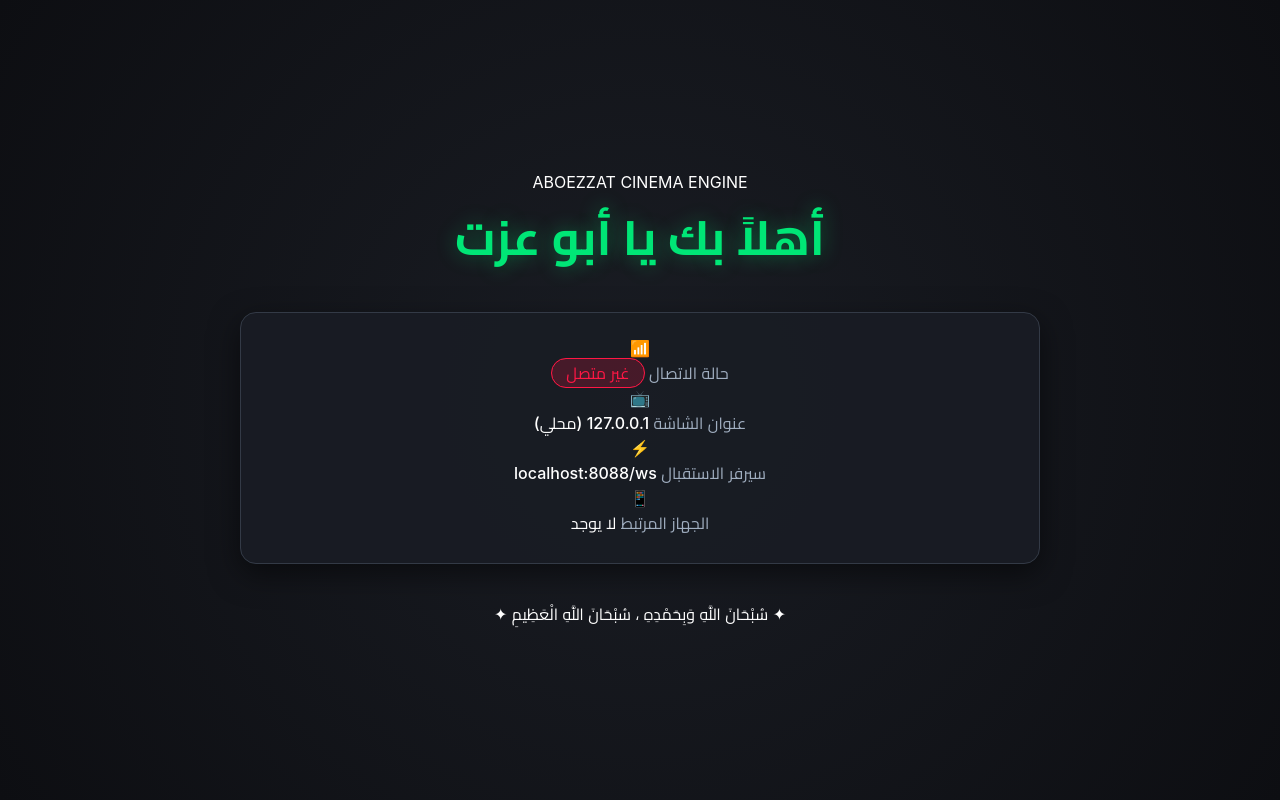
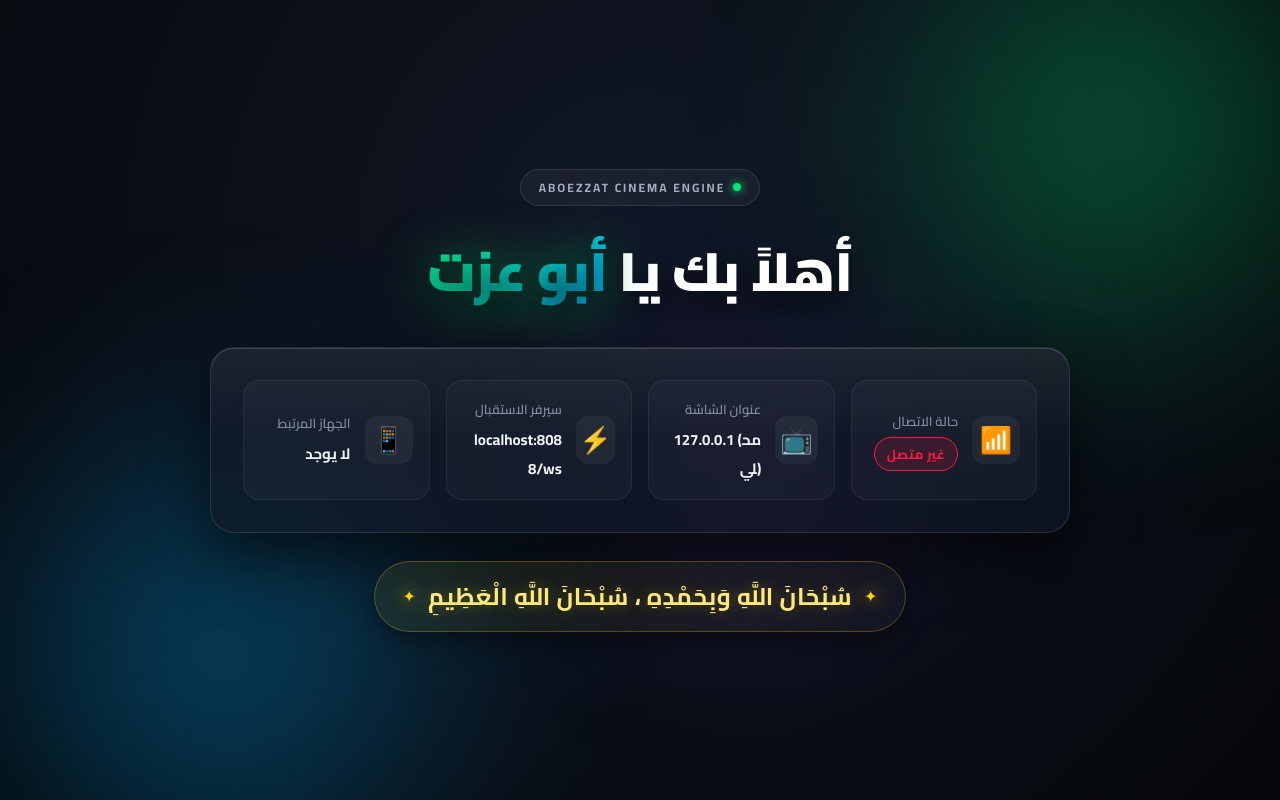
Before and after one commit to mohamedezzat19/AboEzzat-TV, a plain HTML site: page index.html in a window 1280 px wide. Drawn offline with nearby package versions, Linux system fonts and the light colour scheme.

Commit message:
Update style.css

```diff
--- a/style.css
+++ b/style.css
@@ -8,13 +8,13 @@
 body, html {
   width: 100%;
   height: 100%;
-  background-color: #0d0e12;
+  background-color: #07090e;
   overflow: hidden;
-  font-family: -apple-system, BlinkMacSystemFont, "Segoe UI", Roboto, "Cairo", Arial, sans-serif;
+  font-family: 'Cairo', -apple-system, BlinkMacSystemFont, sans-serif;
   color: #ffffff;
 }
 
-/* واجهة الترحيب والمعلومات */
+/* الشاشة الرئيسية ثلاثية الأبعاد */
 #welcome-screen {
   position: absolute;
   top: 0;
@@ -25,79 +25,257 @@ body, html {
   justify-content: center;
   align-items: center;
   z-index: 10;
-  background: radial-gradient(circle at center, #1a1d24 0%, #0d0e12 100%);
-  transition: opacity 0.5s ease;
+  perspective: 1200px;
+  background: radial-gradient(circle at 50% 30%, #111726 0%, #05070a 100%);
+  overflow: hidden;
+  transition: opacity 0.6s cubic-bezier(0.16, 1, 0.3, 1), transform 0.6s ease;
+}
+
+/* كرات الإضاءة النيونية المتحركة في الخلفية */
+.ambient-glow {
+  position: absolute;
+  border-radius: 50%;
+  filter: blur(100px);
+  pointer-events: none;
+  opacity: 0.45;
+  animation: floatOrb 14s infinite alternate ease-in-out;
+}
+
+.glow-1 {
+  width: 500px;
+  height: 500px;
+  background: radial-gradient(circle, #00e676 0%, rgba(0,230,118,0) 70%);
+  top: -100px;
+  right: -50px;
+}
+
+.glow-2 {
+  width: 550px;
+  height: 550px;
+  background: radial-gradient(circle, #00b0ff 0%, rgba(0,176,255,0) 70%);
+  bottom: -150px;
+  left: -80px;
+  animation-duration: 18s;
+}
+
+.glow-3 {
+  width: 350px;
+  height: 350px;
+  background: radial-gradient(circle, #7c4dff 0%, rgba(124,77,255,0) 70%);
+  top: 40%;
+  left: 45%;
+  opacity: 0.25;
+  animation-duration: 22s;
+}
+
+@keyframes floatOrb {
+  0% { transform: translate(0, 0) scale(1); }
+  50% { transform: translate(40px, -30px) scale(1.15); }
+  100% { transform: translate(-30px, 40px) scale(0.95); }
 }
 
 .welcome-box {
+  position: relative;
+  z-index: 2;
   text-align: center;
-  max-width: 800px;
+  max-width: 860px;
   width: 90%;
+  margin: auto;
+  transform-style: preserve-3d;
 }
 
-.main-title {
-  font-size: 48px;
-  margin-bottom: 30px;
-  color: #00e676;
-  text-shadow: 0 0 20px rgba(0, 230, 118, 0.4);
+/* وسم العلامة التجارية العلوي */
+.brand-badge {
+  display: inline-flex;
+  align-items: center;
+  gap: 8px;
+  background: rgba(255, 255, 255, 0.05);
+  border: 1px solid rgba(255, 255, 255, 0.1);
+  backdrop-filter: blur(15px);
+  padding: 6px 18px;
+  border-radius: 30px;
+  margin-bottom: 15px;
 }
 
-.info-card {
-  background: rgba(25, 28, 36, 0.9);
-  border: 1px solid #333a46;
-  border-radius: 16px;
-  padding: 25px 35px;
-  margin-bottom: 35px;
-  box-shadow: 0 10px 30px rgba(0, 0, 0, 0.5);
+.badge-dot {
+  width: 8px;
+  height: 8px;
+  border-radius: 50%;
+  background-color: #00e676;
+  box-shadow: 0 0 10px #00e676;
 }
 
-.info-row {
-  display: flex;
-  justify-content: space-between;
-  align-items: center;
-  padding: 12px 0;
-  border-bottom: 1px solid #252a33;
-  font-size: 20px;
+.badge-text {
+  font-size: 12px;
+  letter-spacing: 2px;
+  color: #a0aec0;
+  font-weight: 700;
 }
 
-.info-row:last-child {
-  border-bottom: none;
+/* العنوان الرئيسي */
+.main-title {
+  font-size: clamp(32px, 5.5vw, 54px);
+  font-weight: 900;
+  margin-bottom: 25px;
+  color: #ffffff;
+  letter-spacing: -0.5px;
+  text-shadow: 0 10px 30px rgba(0, 0, 0, 0.8);
+}
+
+.highlight-name {
+  background: linear-gradient(135deg, #00e676 0%, #00b0ff 100%);
+  -webkit-background-clip: text;
+  -webkit-text-fill-color: transparent;
+  filter: drop-shadow(0 0 25px rgba(0, 230, 118, 0.5));
+}
+
+/* كارت المعلومات الزجاجي الفاخر (3D Glassmorphism) */
+.info-card {
+  position: relative;
+  background: rgba(18, 24, 38, 0.65);
+  border: 1px solid rgba(255, 255, 255, 0.12);
+  backdrop-filter: blur(30px);
+  -webkit-backdrop-filter: blur(30px);
+  border-radius: 24px;
+  padding: clamp(20px, 3.5vw, 32px);
+  margin-bottom: 28px;
+  box-shadow: 0 25px 60px rgba(0, 0, 0, 0.6), inset 0 1px 0 rgba(255, 255, 255, 0.15);
+  overflow: hidden;
+}
+
+.card-glass-specular {
+  position: absolute;
+  top: 0;
+  left: 0;
+  right: 0;
+  height: 50%;
+  background: linear-gradient(180deg, rgba(255,255,255,0.06) 0%, rgba(255,255,255,0) 100%);
+  pointer-events: none;
+}
+
+.info-grid {
+  display: grid;
+  grid-template-columns: repeat(auto-fit, minmax(180px, 1fr));
+  gap: 16px;
+}
+
+.info-tile {
+  background: rgba(255, 255, 255, 0.03);
+  border: 1px solid rgba(255, 255, 255, 0.06);
+  border-radius: 16px;
+  padding: 16px;
+  display: flex;
+  align-items: center;
+  gap: 14px;
+  transition: transform 0.3s ease, border-color 0.3s ease;
+}
+
+.info-tile:hover {
+  transform: translateY(-2px);
+  border-color: rgba(0, 230, 118, 0.4);
+}
+
+.tile-icon {
+  font-size: 26px;
+  background: rgba(255, 255, 255, 0.05);
+  width: 48px;
+  height: 48px;
+  display: flex;
+  align-items: center;
+  justify-content: center;
+  border-radius: 12px;
+}
+
+.tile-content {
+  display: flex;
+  flex-direction: column;
+  text-align: right;
+  overflow: hidden;
 }
 
 .info-label {
-  color: #a0aec0;
+  font-size: 13px;
+  color: #7e8b9f;
+  margin-bottom: 4px;
+  font-weight: 600;
 }
 
 .info-value {
-  color: #ffffff;
-  font-weight: 500;
+  color: #f1f5f9;
+  font-size: 15px;
+  font-weight: 700;
   direction: ltr;
+  text-align: right;
+  word-break: break-all;
 }
 
+/* بادج الحالة النيوني الفاخر */
 .status-badge {
-  padding: 4px 14px;
+  display: inline-block;
+  padding: 4px 12px;
   border-radius: 20px;
-  font-size: 16px;
+  font-size: 13px;
+  font-weight: 700;
+  letter-spacing: 0.5px;
 }
 
-.connected { background-color: rgba(0, 230, 118, 0.2); color: #00e676; border: 1px solid #00e676; }
-.disconnected { background-color: rgba(255, 23, 68, 0.2); color: #ff1744; border: 1px solid #ff1744; }
-.connecting { background-color: rgba(255, 234, 0, 0.2); color: #ffea00; border: 1px solid #ffea00; }
-
-.dhikr {
-  font-size: 26px;
-  color: #e2e8f0;
-  letter-spacing: 1px;
-  padding: 12px 25px;
-  background: rgba(255, 255, 255, 0.05);
-  border-radius: 30px;
-  display: inline-block;
+.connected {
+  background: rgba(0, 230, 118, 0.15);
+  color: #00e676;
+  border: 1px solid #00e676;
+  box-shadow: 0 0 15px rgba(0, 230, 118, 0.3);
 }
 
-/* حاوية الميديا */
+.disconnected {
+  background: rgba(255, 23, 68, 0.15);
+  color: #ff1744;
+  border: 1px solid #ff1744;
+}
+
+.connecting {
+  background: rgba(255, 234, 0, 0.15);
+  color: #ffea00;
+  border: 1px solid #ffea00;
+  animation: pulseConnect 1.5s infinite;
+}
+
+@keyframes pulseConnect {
+  0% { opacity: 0.7; }
+  50% { opacity: 1; filter: drop-shadow(0 0 10px #ffea00); }
+  100% { opacity: 0.7; }
+}
+
+/* شريط الذكر الذهبي */
+.dhikr-container {
+  display: inline-flex;
+  align-items: center;
+  gap: 12px;
+  background: linear-gradient(135deg, rgba(255, 215, 0, 0.08) 0%, rgba(255, 255, 255, 0.03) 100%);
+  border: 1px solid rgba(255, 215, 0, 0.25);
+  backdrop-filter: blur(20px);
+  padding: 12px 28px;
+  border-radius: 40px;
+  box-shadow: 0 10px 25px rgba(0, 0, 0, 0.4);
+}
+
+.dhikr-text {
+  font-size: clamp(16px, 2.8vw, 24px);
+  font-weight: 700;
+  color: #ffea79;
+  letter-spacing: 0.5px;
+  text-shadow: 0 0 15px rgba(255, 215, 0, 0.3);
+}
+
+.dhikr-sparkle {
+  color: #ffd700;
+  font-size: 16px;
+  filter: drop-shadow(0 0 8px #ffd700);
+}
+
+/* حاوية مشغل الفيديو والصور */
 #media-container {
-  width: 100vw;
-  height: 100vh;
+  width: 100%;
+  height: 100%;
   position: absolute;
   top: 0;
   left: 0;
@@ -117,30 +295,35 @@ body, html {
   display: none;
 }
 
-/* إشعارات الأوامر */
+/* شاشات التحكم السريعة (OSD) */
 #osd-banner {
   position: absolute;
-  top: 40px;
-  left: 40px;
-  background: rgba(0, 0, 0, 0.85);
-  border: 1px solid #444;
+  top: 30px;
+  left: 30px;
+  background: rgba(10, 14, 22, 0.85);
+  border: 1px solid rgba(0, 230, 118, 0.3);
+  backdrop-filter: blur(15px);
   color: #fff;
-  padding: 12px 24px;
-  border-radius: 8px;
-  font-size: 20px;
+  padding: 10px 24px;
+  border-radius: 30px;
+  font-size: 18px;
+  font-weight: 700;
   z-index: 999;
+  box-shadow: 0 8px 20px rgba(0, 0, 0, 0.6);
   transition: opacity 0.3s ease;
 }
 
-/* شريط التحكم */
+/* شريط التحكم السفلي السينمائي */
 #player-controls {
   position: absolute;
-  bottom: 40px;
+  bottom: 30px;
   left: 5%;
   width: 90%;
-  background: rgba(15, 15, 15, 0.85);
-  padding: 15px 25px;
-  border-radius: 12px;
+  background: rgba(10, 14, 22, 0.85);
+  border: 1px solid rgba(255, 255, 255, 0.1);
+  backdrop-filter: blur(20px);
+  padding: 14px 24px;
+  border-radius: 16px;
   z-index: 999;
   transition: opacity 0.4s ease;
 }
@@ -148,7 +331,7 @@ body, html {
 .progress-bar-container {
   width: 100%;
   height: 8px;
-  background: #333;
+  background: rgba(255, 255, 255, 0.15);
   border-radius: 4px;
   overflow: hidden;
   margin-bottom: 8px;
@@ -157,13 +340,15 @@ body, html {
 #progress-bar {
   width: 0%;
   height: 100%;
-  background: #00e676;
+  background: linear-gradient(90deg, #00e676, #00b0ff);
+  box-shadow: 0 0 10px #00e676;
   transition: width 0.25s linear;
 }
 
 .time-display {
-  color: #ddd;
-  font-size: 14px;
+  color: #a0aec0;
+  font-size: 13px;
+  font-weight: 700;
   direction: ltr;
   text-align: right;
 }
```
